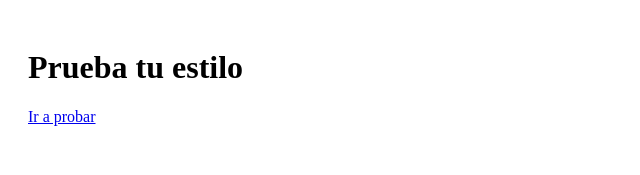
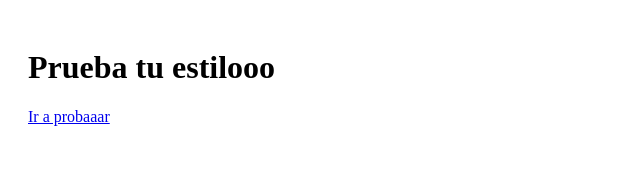
Before and after one commit to radeljfc/estilo-app, a Next.js app: page / in a window 1280 px wide. Shown: the top 175 px of the page, without its empty margins (0-640 px from the left). Built offline with nearby package versions, Linux system fonts and the light colour scheme.

Commit message:
Update index.js

```diff
--- a/pages/index.js
+++ b/pages/index.js
@@ -1,8 +1,8 @@
 export default function Home() {
   return (
     <div style={{ padding: 20 }}>
-      <h1>Prueba tu estilo</h1>
-      <a href="/probar">Ir a probar</a>
+      <h1>Prueba tu estilooo</h1>
+      <a href="/probar">Ir a probaaar</a>
     </div>
   );
 }
```
